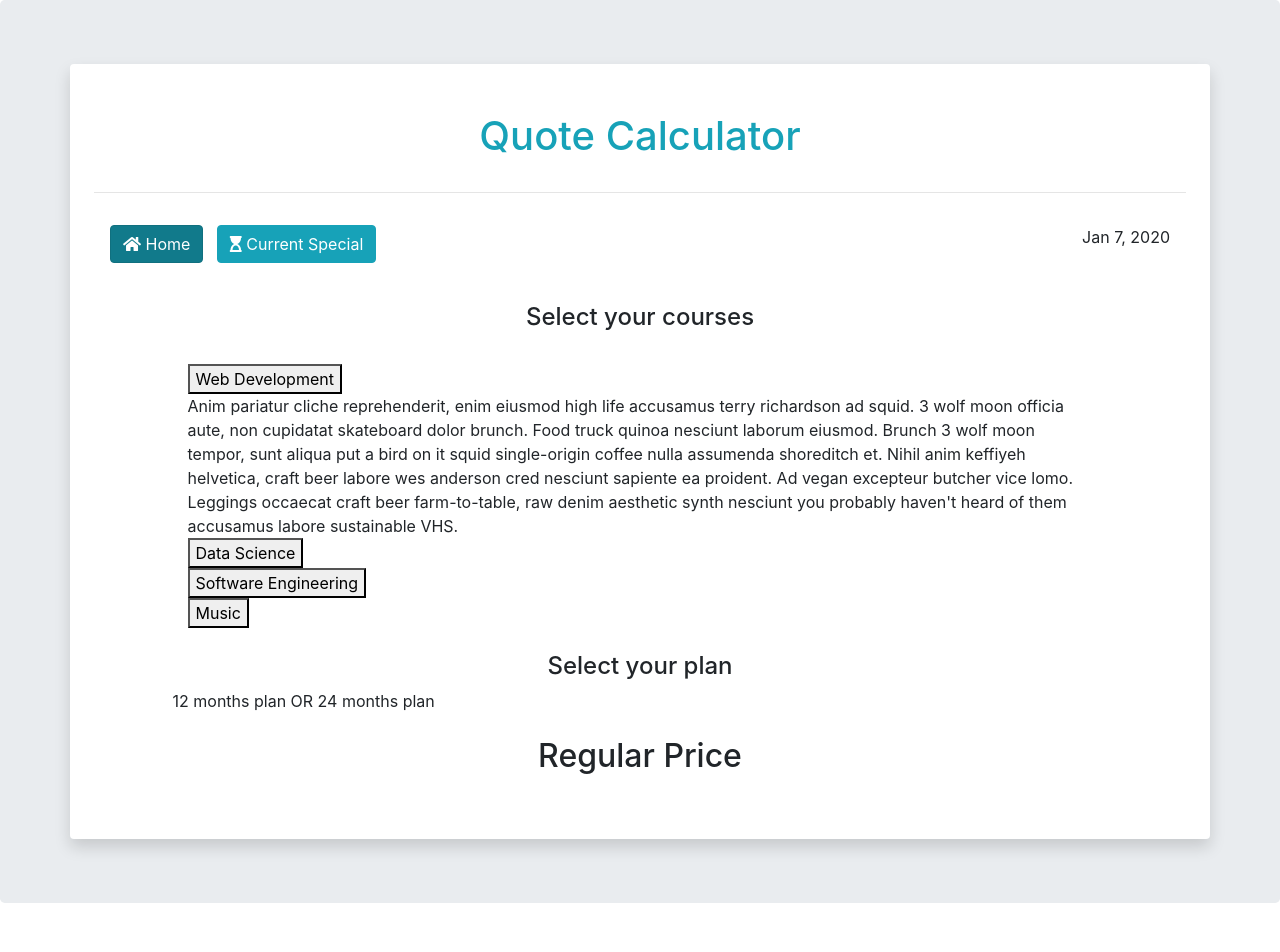
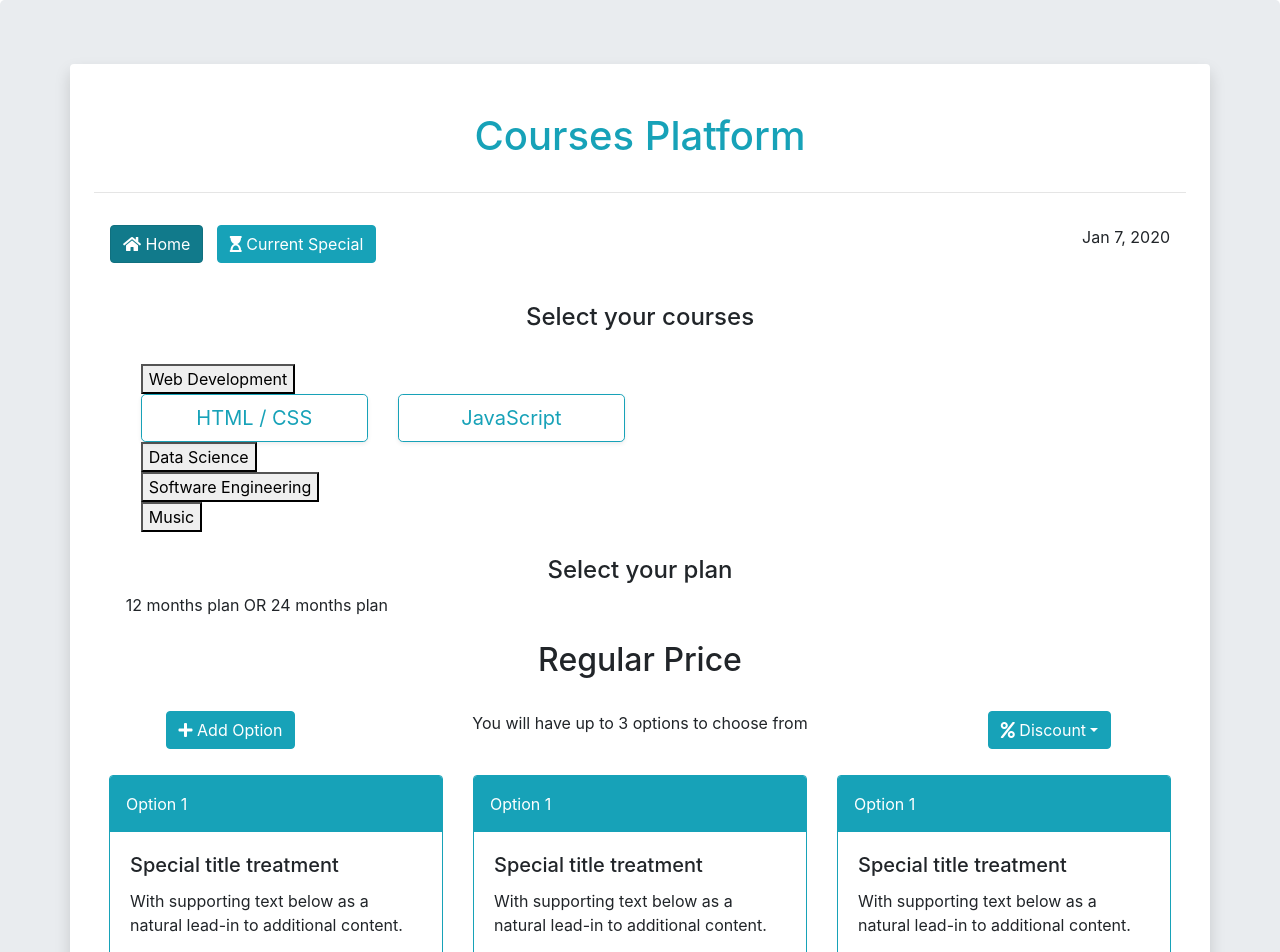
Before and after one commit to Ahmad-Saleh89/quote-calculator, an Angular app: page /home in a window 1280 px wide. Shown: the top 952 px of the page. Built offline with nearby package versions, Linux system fonts and the light colour scheme.

Commit message:
6 files modified, 3 added

```diff
--- a/src/app/app.component.html
+++ b/src/app/app.component.html
@@ -1,6 +1,6 @@
 <div class="jumbotron">
   <div class="container bg-white shadow rounded p-4 ">
-      <h1 class="p-3 pt-4 text-center text-info">Quote Calculator</h1> <hr>
+      <h1 class="p-3 pt-4 text-center text-info">Courses Platform</h1> <hr>
       <app-header></app-header>
 
       <app-home></app-home>
--- a/src/app/app.module.ts
+++ b/src/app/app.module.ts
@@ -12,10 +12,11 @@
 import { PageNotFoundComponent } from './page-not-found/page-not-found.component';
 import { RegularPriceComponent } from './regular-price/regular-price.component';
 import { PaymentPlanComponent } from './home/payment-plan/payment-plan.component';
+import { OptionPanelComponent } from './regular-price/option-panel/option-panel.component';
 
 @NgModule({
   imports:      [ BrowserModule, FormsModule, AppRoutingModule, NgbModule ],
-  declarations: [ AppComponent, HeaderComponent, HomeComponent, CurrentSpecialComponent, PageNotFoundComponent, RegularPriceComponent, PaymentPlanComponent ],
+  declarations: [ AppComponent, HeaderComponent, HomeComponent, CurrentSpecialComponent, PageNotFoundComponent, RegularPriceComponent, PaymentPlanComponent, OptionPanelComponent ],
   bootstrap:    [ AppComponent ]
 })
 export class AppModule { }
--- a/src/app/home/home.component.css
+++ b/src/app/home/home.component.css
@@ -1,11 +1,15 @@
-::ng-deep .card, ::ng-deep .card .card-header {
+::ng-deep .card {
   border-color: #17a2b8;
 }
 ::ng-deep .card .card-header {
-  background-color: #fff;
+  background-color: #17a2b8;
+  border-color: #fff;
+  margin-bottom: 0px !important;
+  padding: 0px;
+  padding-left: 10px;
 }
 ::ng-deep .card .card-header button {
-  color: #17a2b8;
+  color: #fff;
   text-decoration: none;
   width: 100%;
   text-align: left;
--- a/src/app/home/home.component.html
+++ b/src/app/home/home.component.html
@@ -1,17 +1,19 @@
 <br>
 <div class="row justify-content-center">
-  <div class="col-10">
+  <div class="col-11">
     <h4 class="text-center">Select your courses</h4><br>
     <ngb-accordion [closeOthers]="true" activeIds="static-1">
 
       <ngb-panel id="static-1" title="Web Development">
         <ng-template ngbPanelContent>
-          Anim pariatur cliche reprehenderit, enim eiusmod high life accusamus terry richardson ad squid. 3 wolf moon officia
-          aute, non cupidatat skateboard dolor brunch. Food truck quinoa nesciunt laborum eiusmod. Brunch 3 wolf moon tempor,
-          sunt aliqua put a bird on it squid single-origin coffee nulla assumenda shoreditch et. Nihil anim keffiyeh helvetica,
-          craft beer labore wes anderson cred nesciunt sapiente ea proident. Ad vegan excepteur butcher vice lomo. Leggings
-          occaecat craft beer farm-to-table, raw denim aesthetic synth nesciunt you probably haven't heard of them accusamus
-          labore sustainable VHS.
+          <div class="row">
+            <div class="col col-md-3 text-center">
+              <button type="button" class="btn btn-outline-info btn-lg w-100 shadow-sm">HTML / CSS</button>
+            </div>
+            <div class="col col-md-3 text-center">
+              <button type="button" class="btn btn-outline-info btn-lg w-100 shadow-sm">JavaScript</button>
+            </div>
+          </div>
         </ng-template>
       </ngb-panel>
 
@@ -20,34 +22,40 @@
           <span>Data Science</span>
         </ng-template>
         <ng-template ngbPanelContent>
-          Anim pariatur cliche reprehenderit, enim eiusmod high life accusamus terry richardson ad squid. 3 wolf moon officia
-          aute, non cupidatat skateboard dolor brunch. Food truck quinoa nesciunt laborum eiusmod. Brunch 3 wolf moon tempor,
-          sunt aliqua put a bird on it squid single-origin coffee nulla assumenda shoreditch et. Nihil anim keffiyeh helvetica,
-          craft beer labore wes anderson cred nesciunt sapiente ea proident. Ad vegan excepteur butcher vice lomo. Leggings
-          occaecat craft beer farm-to-table, raw denim aesthetic synth nesciunt you probably haven't heard of them accusamus
-          labore sustainable VHS.
+          <div class="row">
+            <div class="col col-md-3 text-center">
+              <button type="button" class="btn btn-outline-info btn-lg w-100 shadow-sm">HTML / CSS</button>
+            </div>
+            <div class="col col-md-3 text-center">
+              <button type="button" class="btn btn-outline-info btn-lg w-100 shadow-sm">JavaScript</button>
+            </div>
+          </div>
         </ng-template>
       </ngb-panel>
 
       <ngb-panel id="static-3" title="Software Engineering">
         <ng-template ngbPanelContent>
-          Anim pariatur cliche reprehenderit, enim eiusmod high life accusamus terry richardson ad squid. 3 wolf moon officia
-          aute, non cupidatat skateboard dolor brunch. Food truck quinoa nesciunt laborum eiusmod. Brunch 3 wolf moon tempor,
-          sunt aliqua put a bird on it squid single-origin coffee nulla assumenda shoreditch et. Nihil anim keffiyeh helvetica,
-          craft beer labore wes anderson cred nesciunt sapiente ea proident. Ad vegan excepteur butcher vice lomo. Leggings
-          occaecat craft beer farm-to-table, raw denim aesthetic synth nesciunt you probably haven't heard of them accusamus
-          labore sustainable VHS.
+          <div class="row">
+            <div class="col col-md-3 text-center">
+              <button type="button" class="btn btn-outline-info btn-lg w-100 shadow-sm">HTML / CSS</button>
+            </div>
+            <div class="col col-md-3 text-center">
+              <button type="button" class="btn btn-outline-info btn-lg w-100 shadow-sm">JavaScript</button>
+            </div>
+          </div>
         </ng-template>
       </ngb-panel>
 
       <ngb-panel id="static-4" title="Music">
         <ng-template ngbPanelContent>
-          Anim pariatur cliche reprehenderit, enim eiusmod high life accusamus terry richardson ad squid. 3 wolf moon officia
-          aute, non cupidatat skateboard dolor brunch. Food truck quinoa nesciunt laborum eiusmod. Brunch 3 wolf moon tempor,
-          sunt aliqua put a bird on it squid single-origin coffee nulla assumenda shoreditch et. Nihil anim keffiyeh helvetica,
-          craft beer labore wes anderson cred nesciunt sapiente ea proident. Ad vegan excepteur butcher vice lomo. Leggings
-          occaecat craft beer farm-to-table, raw denim aesthetic synth nesciunt you probably haven't heard of them accusamus
-          labore sustainable VHS.
+          <div class="row">
+            <div class="col col-md-3 text-center">
+              <button type="button" class="btn btn-outline-info btn-lg w-100 shadow-sm">HTML / CSS</button>
+            </div>
+            <div class="col col-md-3 text-center">
+              <button type="button" class="btn btn-outline-info btn-lg w-100 shadow-sm">JavaScript</button>
+            </div>
+          </div>
         </ng-template>
       </ngb-panel>
 
--- /dev/null
+++ b/src/app/regular-price/option-panel/option-panel.component.html
@@ -0,0 +1,10 @@
+<div class="card">
+  <div class="card-header p-3 text-white">
+    Option 1
+  </div>
+  <div class="card-body">
+    <h5 class="card-title">Special title treatment</h5>
+    <p class="card-text">With supporting text below as a natural lead-in to additional content.</p>
+    <a href="#" class="btn btn-danger">Clear</a>
+  </div>
+</div>
--- /dev/null
+++ b/src/app/regular-price/option-panel/option-panel.component.ts
@@ -0,0 +1,15 @@
+import { Component, OnInit } from '@angular/core';
+
+@Component({
+  selector: 'option-panel',
+  templateUrl: './option-panel.component.html',
+  styleUrls: ['./option-panel.component.css']
+})
+export class OptionPanelComponent implements OnInit {
+
+  constructor() { }
+
+  ngOnInit() {
+  }
+
+}
--- a/src/app/regular-price/regular-price.component.html
+++ b/src/app/regular-price/regular-price.component.html
@@ -1,4 +1,36 @@
-<h2 class="text-center">Regular Price</h2>
-<div class="row p-3">
+<h2 class="text-center">Regular Price</h2> <br>
 
+<div class="container">
+  <div class="row justify-content-center text-center">
+    <div class="col col-md-3">
+      <button class="btn btn-info"><i class="fas fa-plus"></i> Add Option</button>
+    </div>
+    <div class="col col-md-6">
+      <p>You will have up to 3 options to choose from</p>
+    </div>
+    <div class="col col-md-3">
+      <div class="col">
+        <div ngbDropdown class="d-inline-block">
+          <button class="btn btn-info" id="discount" ngbDropdownToggle><i class="fas fa-percent"></i> Discount</button>
+          <div ngbDropdownMenu aria-labelledby="discount">
+            <button ngbDropdownItem>40%</button>
+            <button ngbDropdownItem>50%</button>
+            <button ngbDropdownItem>60%</button>
+          </div>
+        </div>
+      </div>
+    </div>
+  </div>
+  <br>
+  <div class="row">
+    <div class="col col-md-4">
+      <option-panel></option-panel>
+    </div>
+    <div class="col col-md-4">
+      <option-panel></option-panel>
+    </div>
+    <div class="col col-md-4">
+      <option-panel></option-panel>
+    </div>
+  </div>
 </div>
--- a/src/app/regular-price/regular-price.component.ts
+++ b/src/app/regular-price/regular-price.component.ts
@@ -7,9 +7,10 @@
 })
 export class RegularPriceComponent implements OnInit {
 
+  courses = [];
+
   constructor() { }
 
   ngOnInit() {
   }
-
 }
```
Also changed, not shown: src/app/regular-price/option-panel/option-panel.component.css (added).
